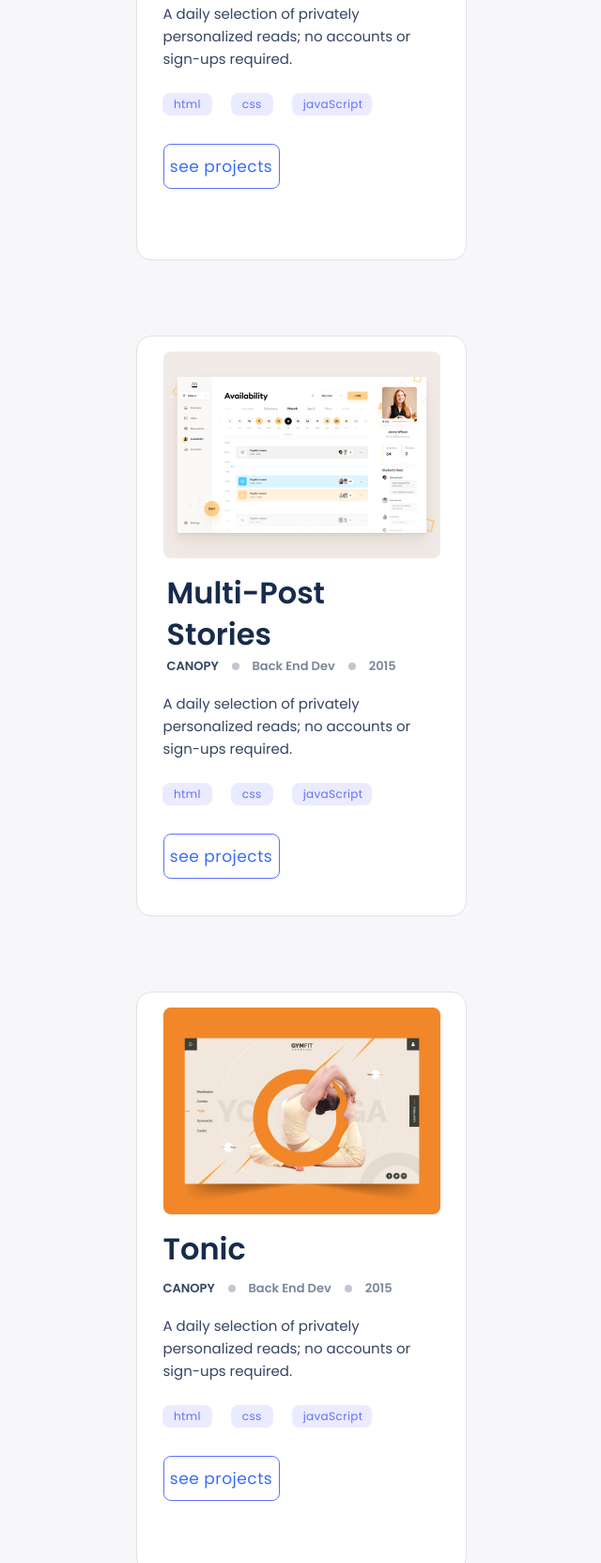
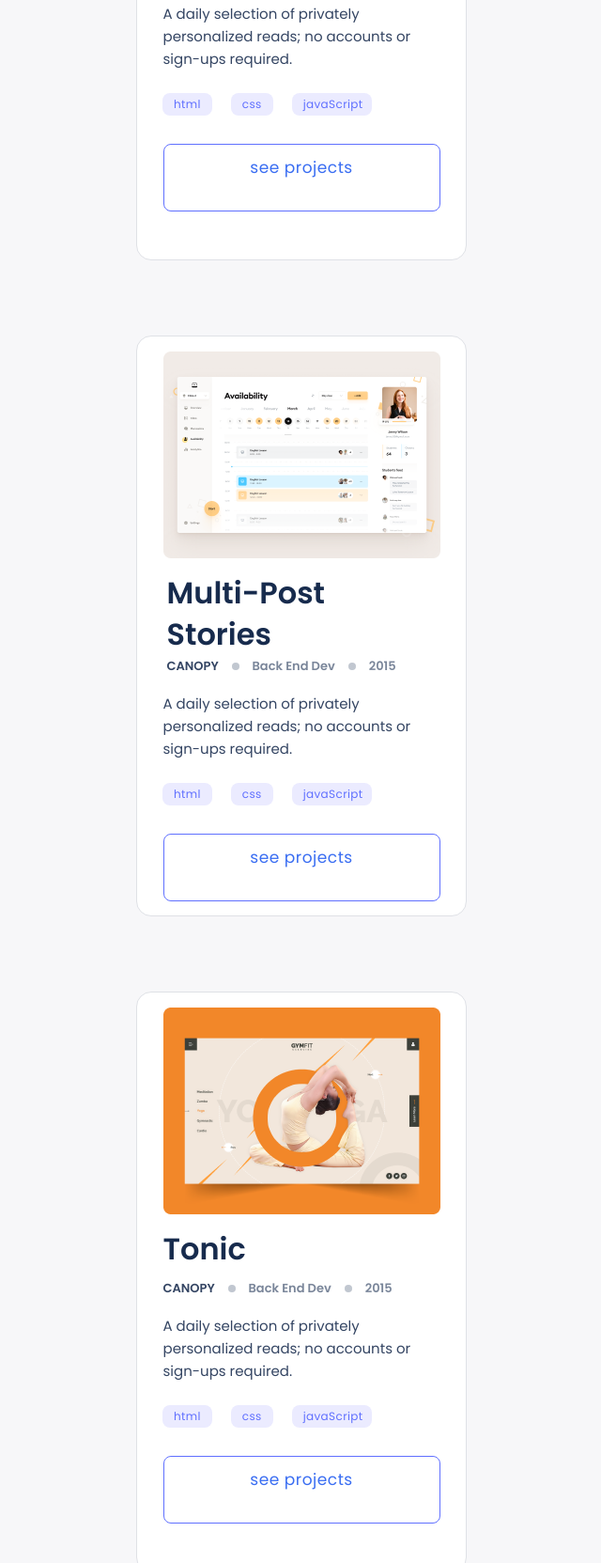
Before and after one commit to Kelvin-Ben/mobile-version-portfolio, a website: page index.html in a window 1280 px wide. Shown: the part 1151-2814 px from the top of the page at 94% size, without its empty margins (319-959 px from the left). Drawn offline with Linux system fonts and the light colour scheme.

Commit message:
Implement the buttons for work section

```diff
--- a/index.html
+++ b/index.html
@@ -104,9 +104,8 @@
             <div class="tag css">css</div>
             <div class="tag javascript">javaScript</div>
           </div>
-          <div class="projects">
-            <button class="see-projects">see projects</button>
-          </div>
+          <button class="projects"><span class="see-projects">see projects</span></button>
+
       </section>
       <section class="workcard">
         <img src="./images/SnapshootPortfolio.png" alt="">
@@ -126,9 +125,8 @@
             <div class="tag css">css</div>
             <div class="tag javascript">javaScript</div>
           </div>
-          <div class="projects">
-            <button class="see-projects">see projects</button>
-          </div>
+          <button class="projects"><span class="see-projects">see projects</span></button>
+
       </section>
       <section class="workcard">
         <img src="./images/SnapshootPortfolio1.png" alt="">
@@ -147,9 +145,7 @@
             <div class="tag css">css</div>
             <div class="tag javascript">javaScript</div>
           </div>
-          <div class="projects">
-            <button class="see-projects">see projects</button>
-          </div>
+          <button class="projects"><span class="see-projects">see projects</span></button>
       </section>
       <section class="workcard">
         <img src="./images/SnapshootPortfolio2.png" alt="">
@@ -169,9 +165,7 @@
             <div class="tag css">css</div>
             <div class="tag javascript">javaScript</div>
           </div>
-          <div class="projects">
-            <button class="see-projects">see projects</button>
-          </div>
+            <button class="projects"><span class="see-projects">see projects</span></button>
       </section>
     </article>
     <section class="about">
```
